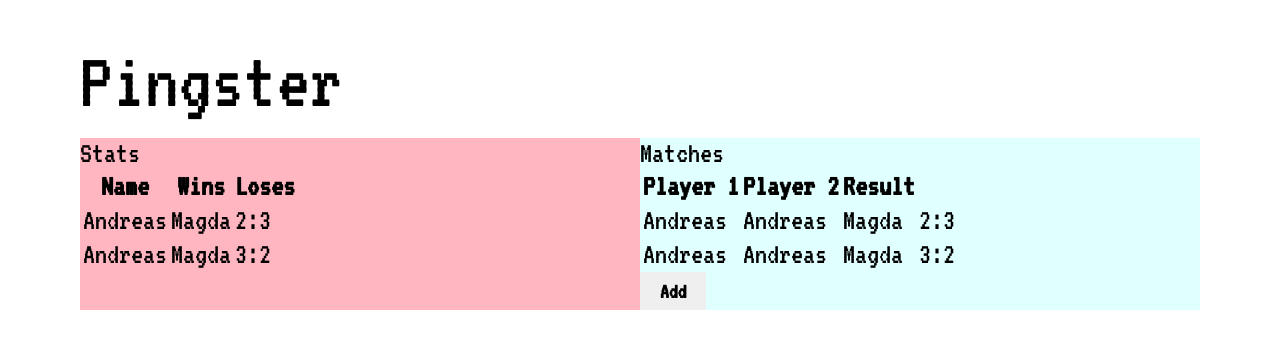
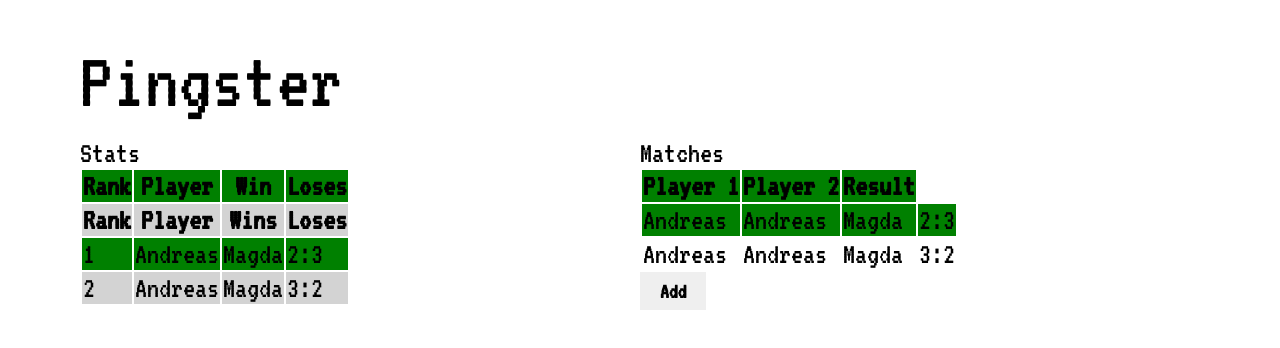
Before and after one commit to andreaskoj/pingster, a React (Create React App) app: page / in a window 1280 px wide. Shown: the top 348 px of the page. Built offline with nearby package versions, Linux system fonts and the light colour scheme.

Commit message:
Started on styling tables

```diff
--- a/src/App.css
+++ b/src/App.css
@@ -1,6 +1,12 @@
 .App {
-  background-color: lightgray;
+
   font-size: 30px;
   display: grid;
   grid-template-columns: 1fr 1fr;
 }
+
+tr:nth-child(odd) {
+  background-color: lightgrey;
+}
+
+tr:nth-child(odd) {background: green}
--- a/src/matches/Matches.css
+++ b/src/matches/Matches.css
@@ -1,5 +1,5 @@
 .Matches{
-    background-color: lightcyan;
+
     height: 100%;
 }
 
--- a/src/matches/Matches.js
+++ b/src/matches/Matches.js
@@ -4,8 +4,10 @@ import './Matches.css'
 export default function Matches({ data, setData }) {
 
     const [showForm, setShowForm] = React.useState(false);
+    const [showAddButton, setShowAddButton] = React.useState(true);
 
     const handleClick = () => {
+        setShowAddButton(false)
         // let match = {
         //     "Id": 3,
         //     "Player1": "Test1",
@@ -40,37 +42,46 @@ export default function Matches({ data, setData }) {
                     ))}
                 </tbody>
             </table>
-            <button onClick={handleClick}>Add</button>
-            {showForm && <Form setShowForm = {setShowForm}  />}
+            {showAddButton && <button onClick={handleClick}>Add</button>}
+            {showForm && <Form setShowForm = {setShowForm} setShowAddButton={ setShowAddButton} setData = {setData} data = {data} />}
         </div>
     )
 }
 
-const Form = ({ setShowForm }) => {
+const Form = ({ setShowForm, setShowAddButton, setData , data}) => {
 
     const handleCancelClick = () => {
         setShowForm(false);
+        setShowAddButton(true)
     }
 
-
     const handleSubmitForm = (e) => {
-
         e.preventDefault();
 
-        const data = new FormData(e.target);
-        console.log([...data.entries()]);
+        const form = new FormData(e.target);
+        const formArray = [...form.entries()]
 
-        const formData = {
+        const match = {};
 
-        }
+        formArray.forEach((innerArray) => {
+          const key = innerArray[0];
+          const value = innerArray[1];
+          match[key] = value;
+        });
+
+        setData([...data, match])
+
+        setShowForm(false)
+        setShowAddButton(true)
+
     }
 
     return (
         <>
             <form onSubmit={handleSubmitForm}>
-                <input type="text" name="player1" />
-                <input type="text" name="player2" />
-                <input type="score" name="player2" />
+                <input type="text" name="Player1" />
+                <input type="text" name="Player2" />
+                <input type="score" name="Score" />
                 <input type="submit" value="Submit" />
             </form>
             <button onClick={handleCancelClick}>Cancel</button>
--- a/src/stats/Stats.css
+++ b/src/stats/Stats.css
@@ -1,4 +1,5 @@
 .Stats{
-    background-color: lightpink;
-
+    tr:nth-child(even) {
+        background-color: lightgrey;
+    }
 }
--- a/src/stats/Stats.js
+++ b/src/stats/Stats.js
@@ -5,13 +5,25 @@ export default function Stats({ data }) {
         <div className="Stats">
             Stats
             <table>
+
+            <thead>
+                    <tr>
+                        {/* <th>Date</th> */}
+                        <th>Rank</th>
+                        <th>Player</th>
+                        <th>Win</th>
+                        <th>Loses</th>
+                    </tr>
+                </thead>
                 <tr>
-                    <th>Name</th>
+                    <th>Rank</th>
+                    <th>Player</th>
                     <th>Wins</th>
                     <th>Loses</th>
                 </tr>
-                {data.map((item) => (
+                {data.map((item, index) => (
                     <tr key={item.Id}>
+                        <td>{index + 1}</td>
                         <td>{item.Player1}</td>
                         <td>{item.Player2}</td>
                         <td>{item.Score}</td>
```
